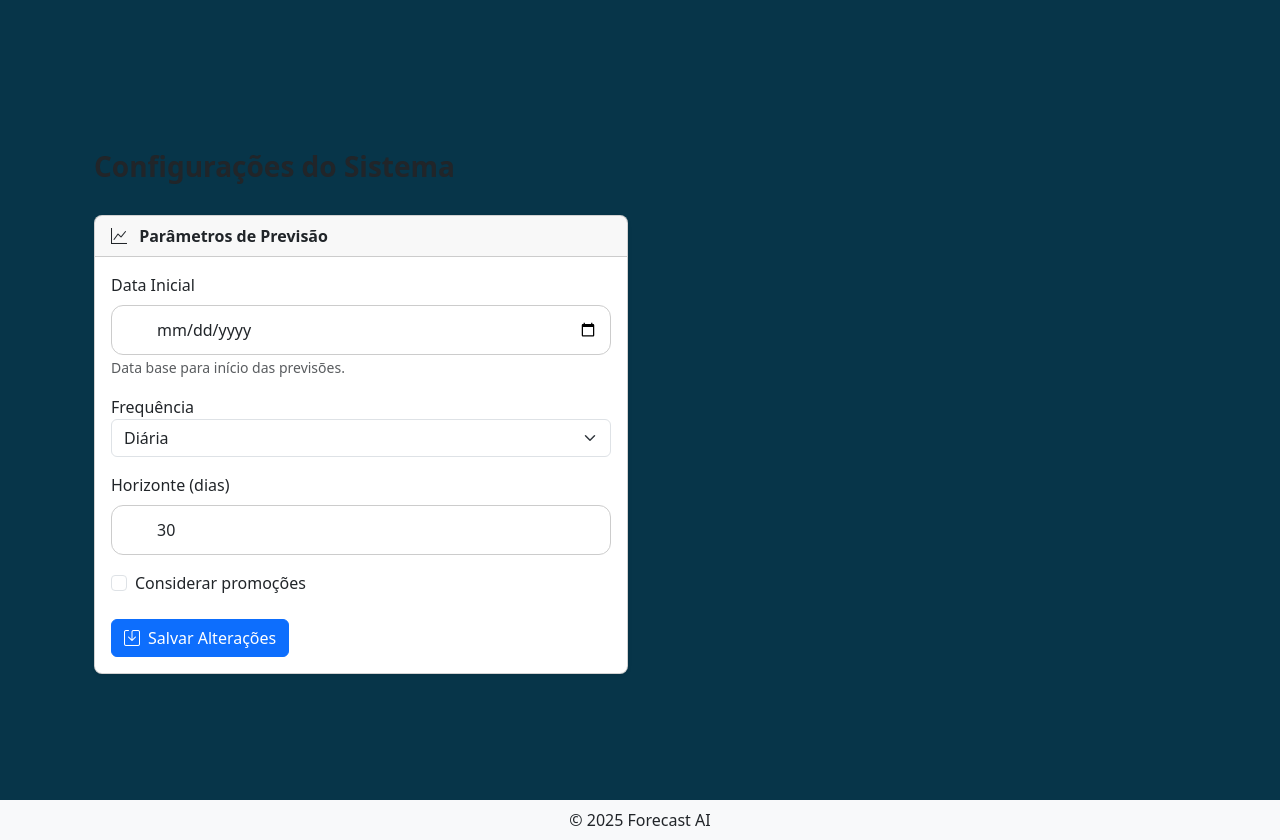
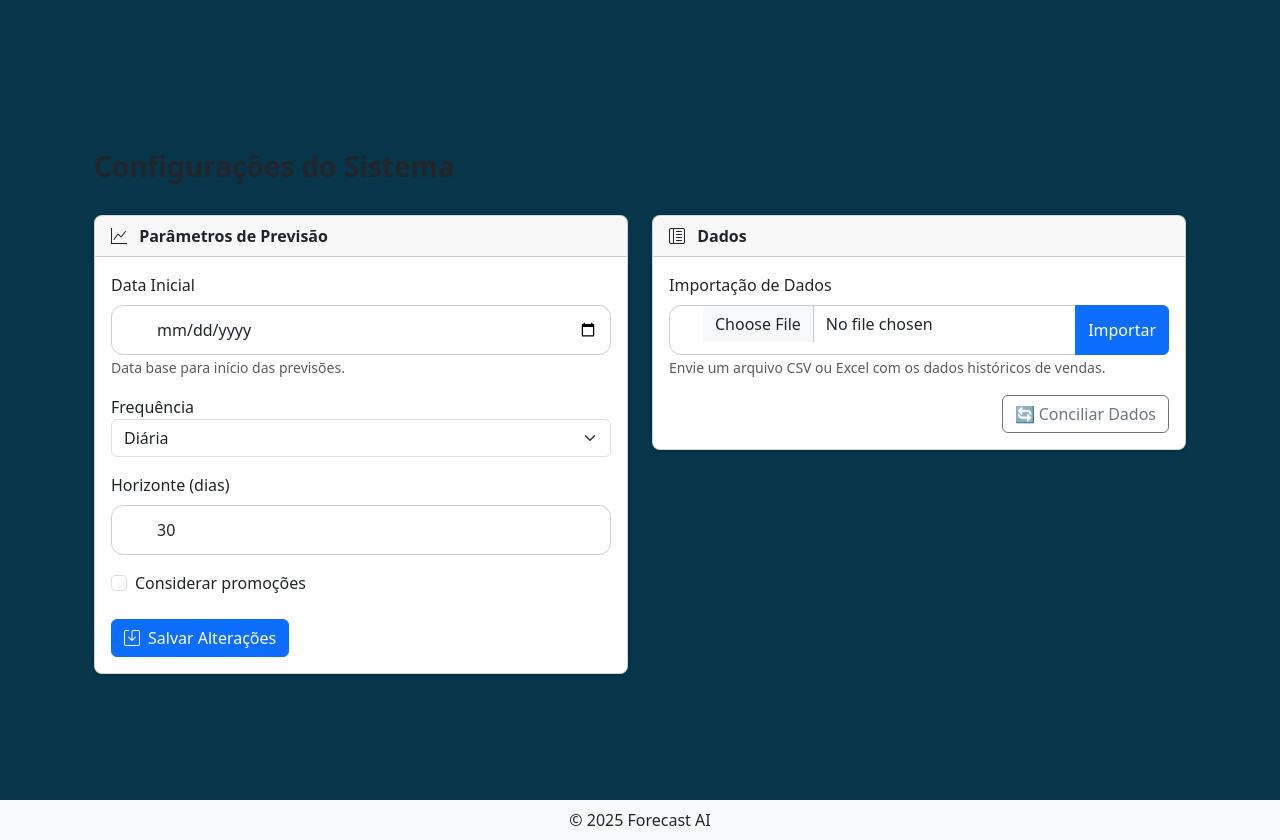
Before and after one commit to jfoj-dev/forecast-ai, a Django app: page /configs/ in a window 1280 px wide. Run offline with Django 5.2, Linux system fonts and the light colour scheme; data that the repository does not hold is empty.

Commit message:
Layout importacao e conciliacao de dados

```diff
--- a/configs/templates/configs/config_list.html
+++ b/configs/templates/configs/config_list.html
@@ -103,6 +103,34 @@
         </div>
       </div>
     </div>
+    <!-- Card: Exibição e Layout -->
+    <div class="col-lg-6">
+      <div class="card shadow-sm rounded-3">
+        <div class="card-header bg-teal-700 fw-semibold">
+          <i class="bi bi-layout-text-sidebar-reverse me-2"></i> Dados
+        </div>
+        <div class="card-body">
+          <form>
+           <div class="mb-3">
+              <label for="importFile" class="form-label">Importação de Dados</label>
+              <div class="input-group">
+                <input type="file" class="form-control" id="importFile" name="import_file" aria-describedby="importHelp">
+                <button class="btn btn-primary" type="button">Importar</button>
+              </div>
+              <small id="importHelp" class="form-text text-muted">
+                Envie um arquivo CSV ou Excel com os dados históricos de vendas.
+              </small>
+            </div>
+
+            <div class="d-flex justify-content-end">
+              <button type="button" class="btn btn-outline-secondary">
+                🔄 Conciliar Dados
+              </button>
+            </div>
+          </form>
+        </div>
+      </div>
+    </div>
   </div>
 </div>
 {% endblock %}
```
